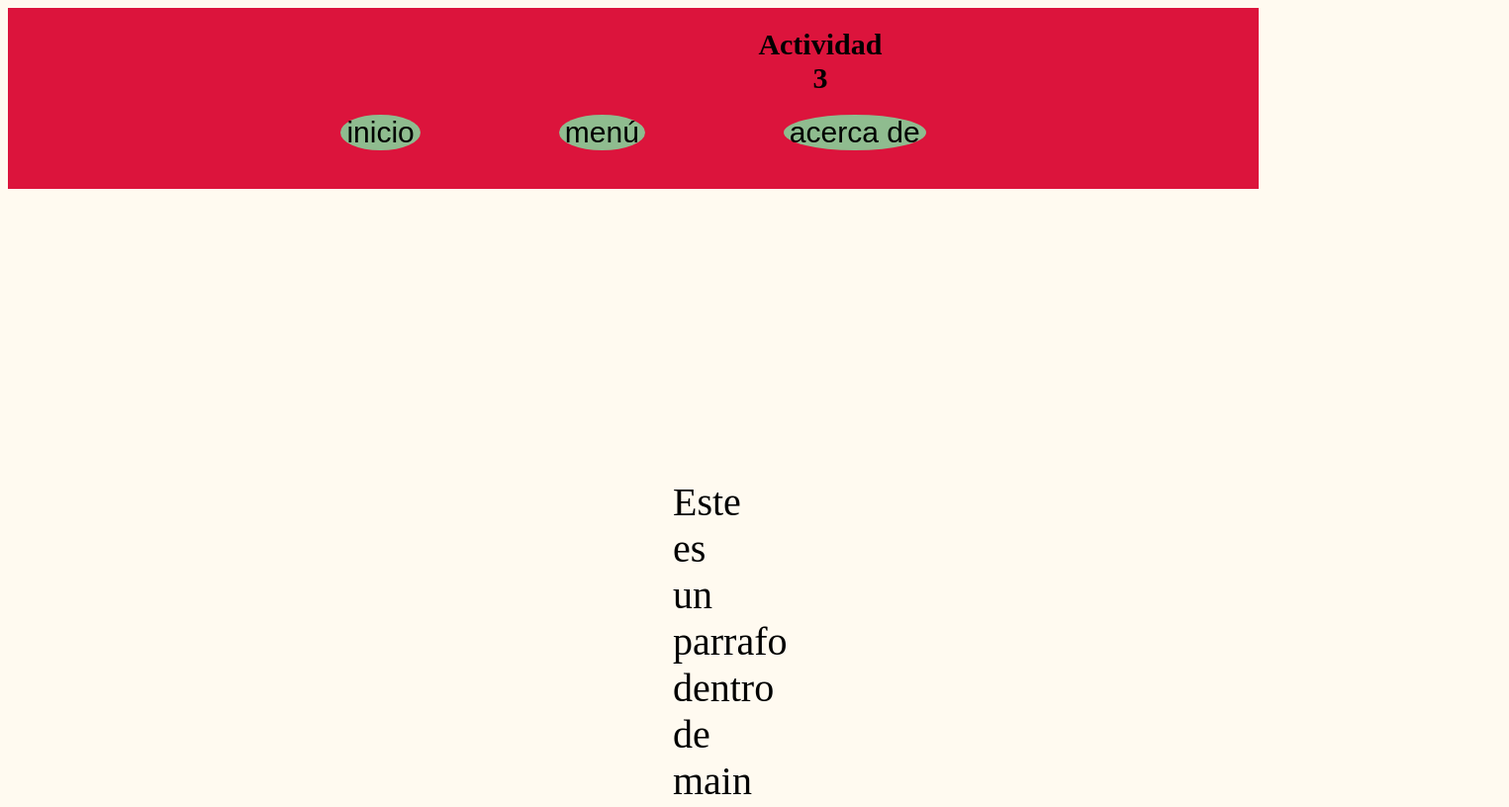
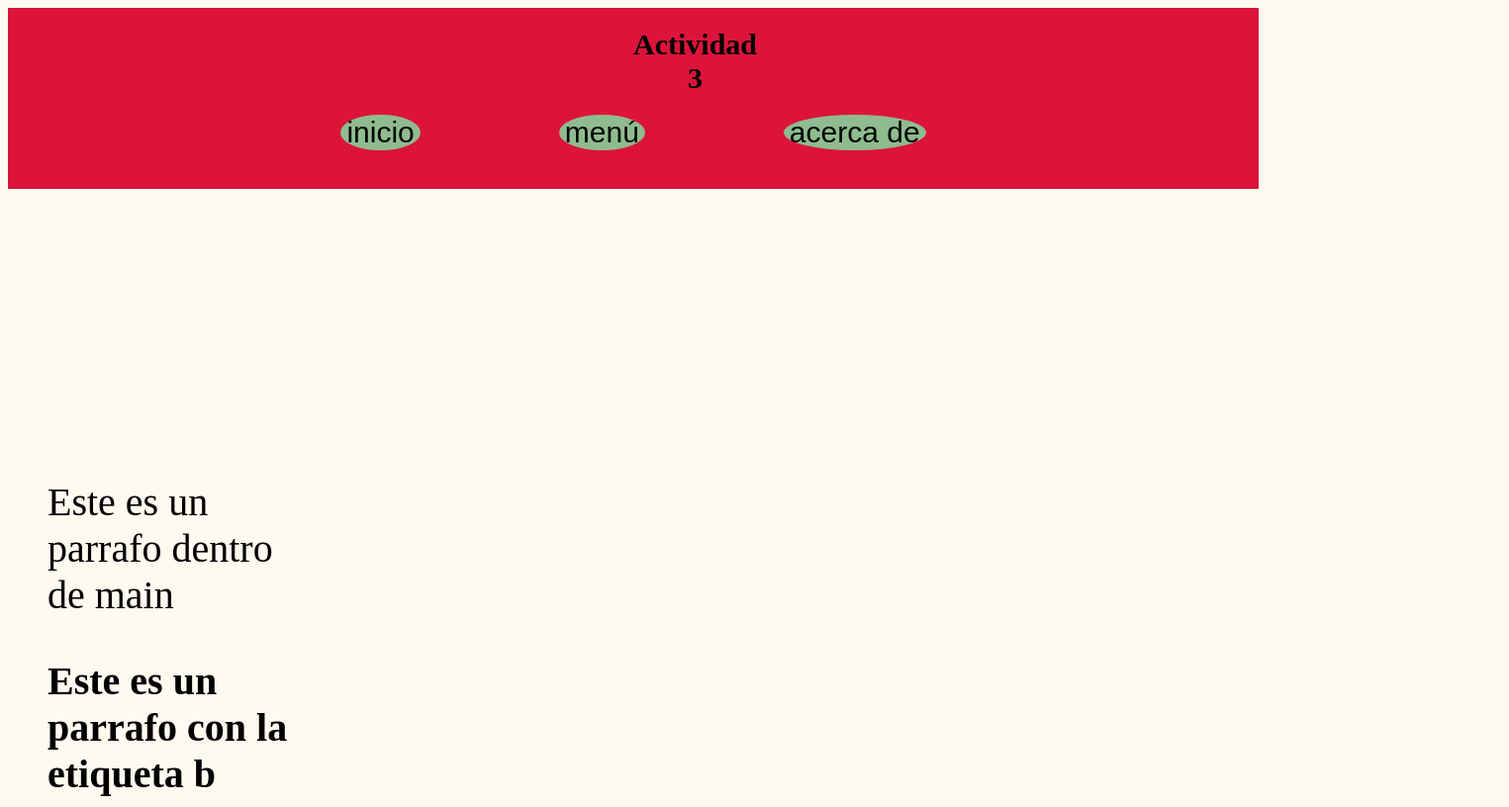
Before and after one commit to Audileleach/Mi-primer-repositorio, a plain HTML site: page Actividades/Act3-4_index.html in a window 1280 px wide. Shown: the top 816 px of the page at 99% size, 1525 px wide, since content can reach past the window. Drawn offline with Linux system fonts and the light colour scheme.

Commit message:
Este es mi primer commit

```diff
--- a/Actividades/Act3_index.html
+++ b/Actividades/Act3-4_index.html
@@ -4,8 +4,8 @@
     <meta charset="UTF-8">
     <meta http-equiv="X-UA-Compatible" content="IE=edge">
     <meta name="viewport" content="width=device-width, initial-scale=1.0">
-    <link rel="stylesheet" href="../styles/Act3_index.css">
-    <title>Actividad 3</title>
+    <link rel="stylesheet" href="../styles/Act3-4_index.css">
+    <title>Actividad 3-4</title>
 </head>
 <body style="background-color: floralwhite;">
    <div class="pt_arriba">
--- a/styles/Act3_index.css
+++ b/styles/Act3-4_index.css
@@ -109,14 +109,14 @@
     .header{
         padding-bottom: 0%;
         padding-top: 0%;
-        padding-left: 60%;
-        padding-right: 60%;
+        padding-left: 50%;
+        padding-right: 50%;
+        text-align: center;
     }
 
     main{
         padding-bottom: 20%;
         padding-top: 20%;
-        padding-left: 50%;
-        padding-right: 50%;
+        text-align: left;
     }
 }
```
